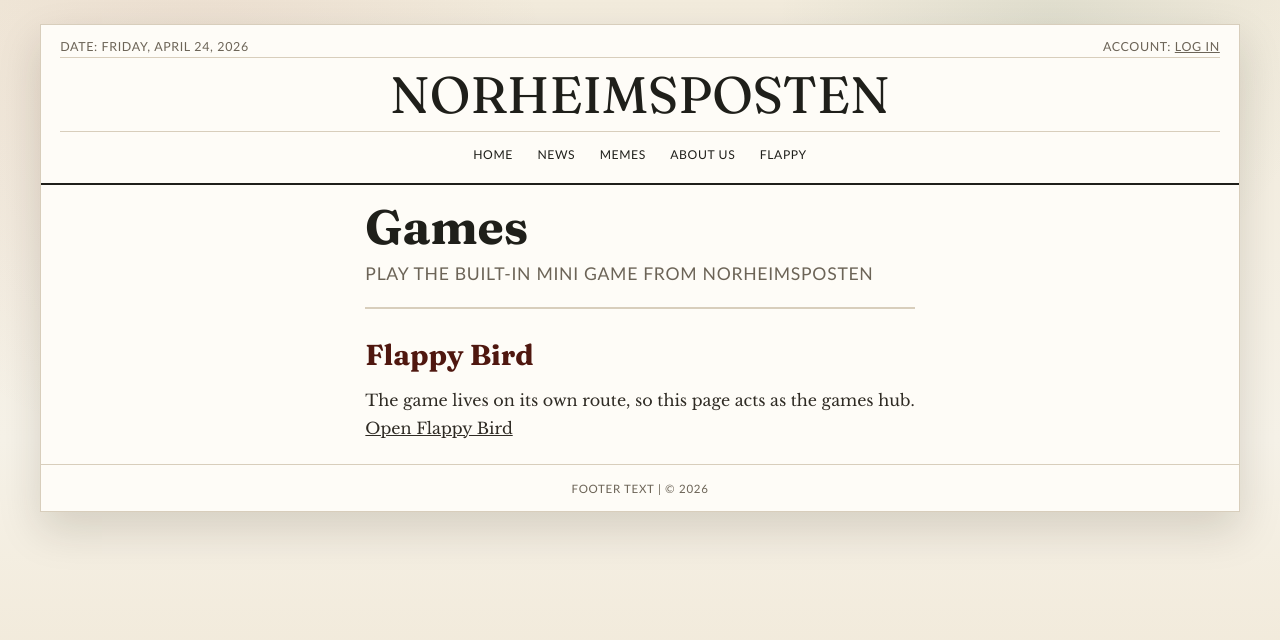
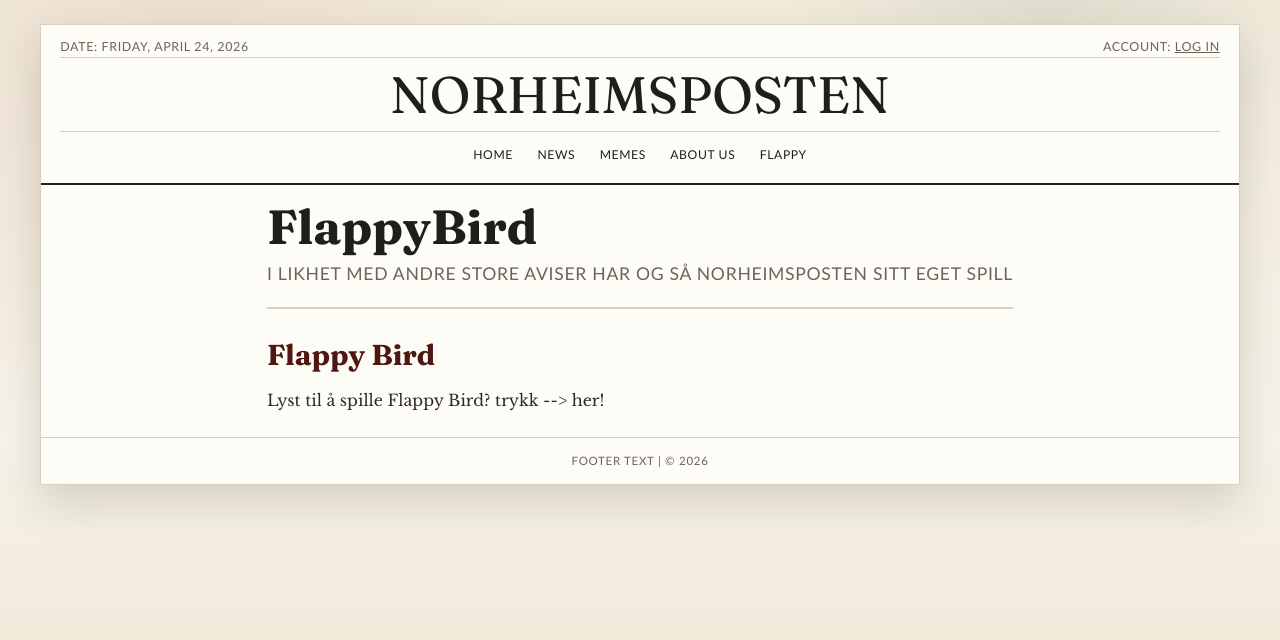
Before and after one commit to Isakgraarud/Norheimsposten, a React (Vite) app in the folder client/: page /game in a window 1280 px wide. Shown: the top 640 px of the page. Built offline with nearby package versions, Linux system fonts and the light colour scheme.

Commit message:
fix: navigation and page filtering

```diff
--- a/client/src/components/Masthead.jsx
+++ b/client/src/components/Masthead.jsx
@@ -43,7 +43,7 @@
       case 'Memes':
         navigate('/memes')
         break
-      case 'Games':
+      case 'Flappy':
         navigate('/games')
         break
       default:
--- a/client/src/pages/GamePage.jsx
+++ b/client/src/pages/GamePage.jsx
@@ -16,17 +16,18 @@
 			<main className="np-main" id="main-content">
 				<section className="np-about-section">
 					<header className="np-about-header">
-						<h1>Games</h1>
-						<p className="np-about-tagline">Play the built-in mini game from Norheimsposten</p>
+						<h1>FlappyBird</h1>
+						<p className="np-about-tagline">I likhet med andre store aviser har og så Norheimsposten sitt eget spill</p>
 					</header>
 
 					<article className="np-about-content">
 						<section className="np-about-block">
 							<h2>Flappy Bird</h2>
-							<p>The game lives on its own route, so this page acts as the games hub.</p>
-							<p>
-								<Link to="/flappy">Open Flappy Bird</Link>
-							</p>
+							<div onClick={ () => alert("Isak ... dette må du fikse sjæl ass")}>
+                                <p>Lyst til å spille Flappy Bird? trykk --{">"} her!</p>
+
+                            </div>
+
 						</section>
 					</article>
 				</section>
--- a/client/src/pages/NewsPage.jsx
+++ b/client/src/pages/NewsPage.jsx
@@ -1,7 +1,7 @@
 import NPFrontPage from './NPFrontPage.jsx'
 
 function NewsPage() {
-	return <NPFrontPage initialSection="News" articleCategory="Nyheter" />
+	return <NPFrontPage initialSection="News" articleCategory="News" />
 }
 
 export default NewsPage
```
